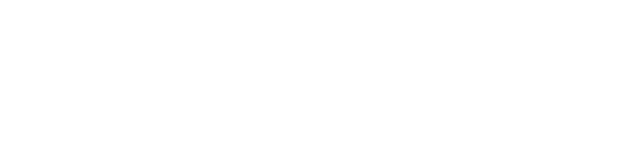
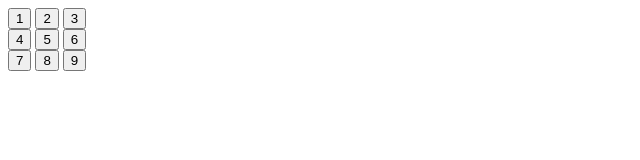
Before and after one commit to TroyInCode/Calculator-Project, a plain HTML site: page index.html in a window 1280 px wide. Shown: the whole page, without its empty margins (0-640 px from the left). Drawn offline with Linux system fonts and the light colour scheme.

Commit message:
feat: Add number buttons for calculator

```diff
--- a/index.html
+++ b/index.html
@@ -6,6 +6,24 @@
     <title>Calculator</title>
 </head>
 <body>
+<div class="main-calc">
+<div class="display"></div>
+<div class="first-row">
+    <button>1</button>
+    <button>2</button>
+    <button>3</button>
+</div>
+<div class="second-row">
+    <button>4</button>
+    <button>5</button>
+    <button>6</button>
+</div>
+<div class="third-row">
+    <button>7</button>
+    <button>8</button>
+    <button>9</button>
+</div>
+</div>
 <script src="apps.js"></script>
 </body>
 </html>
```
